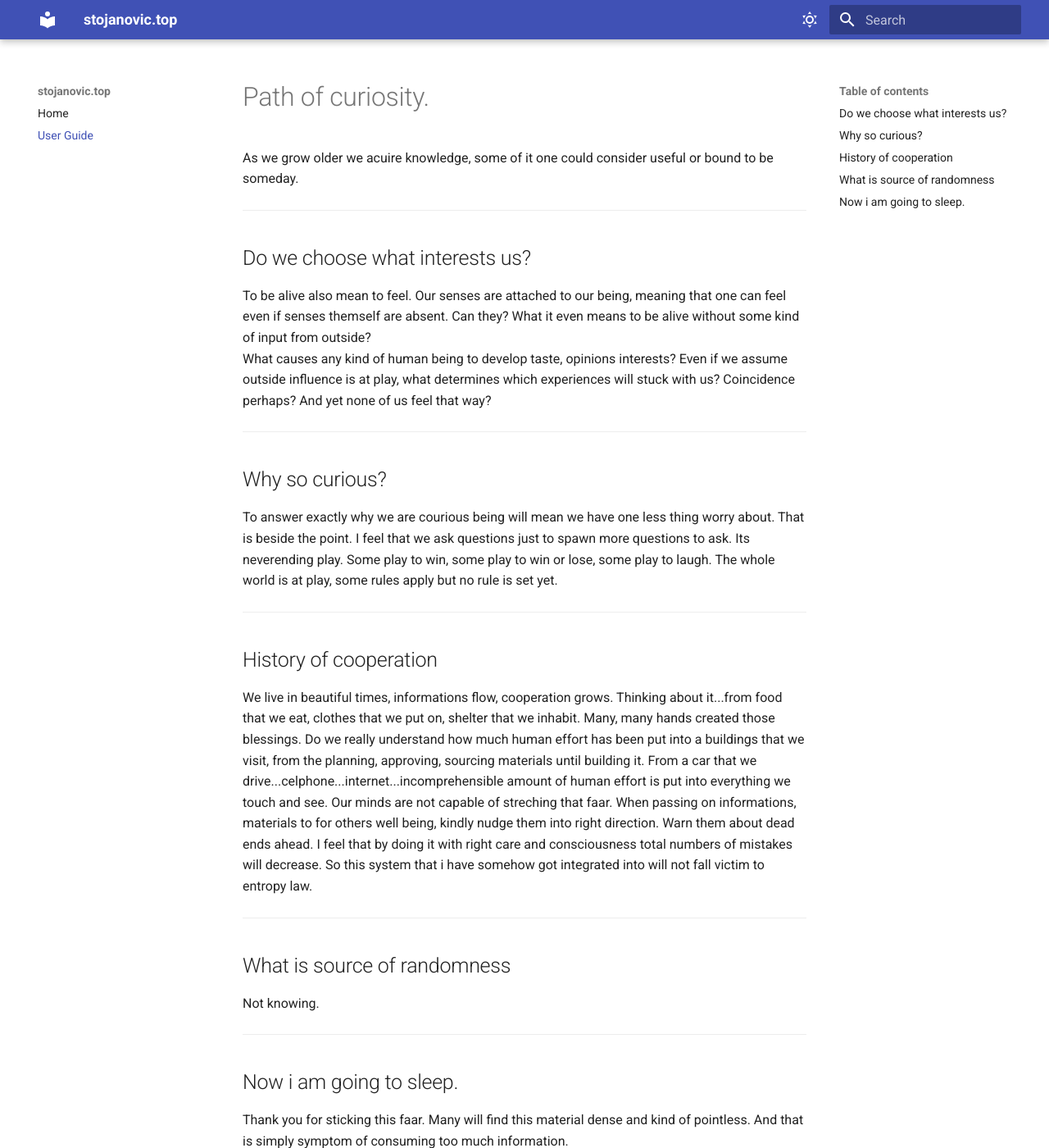
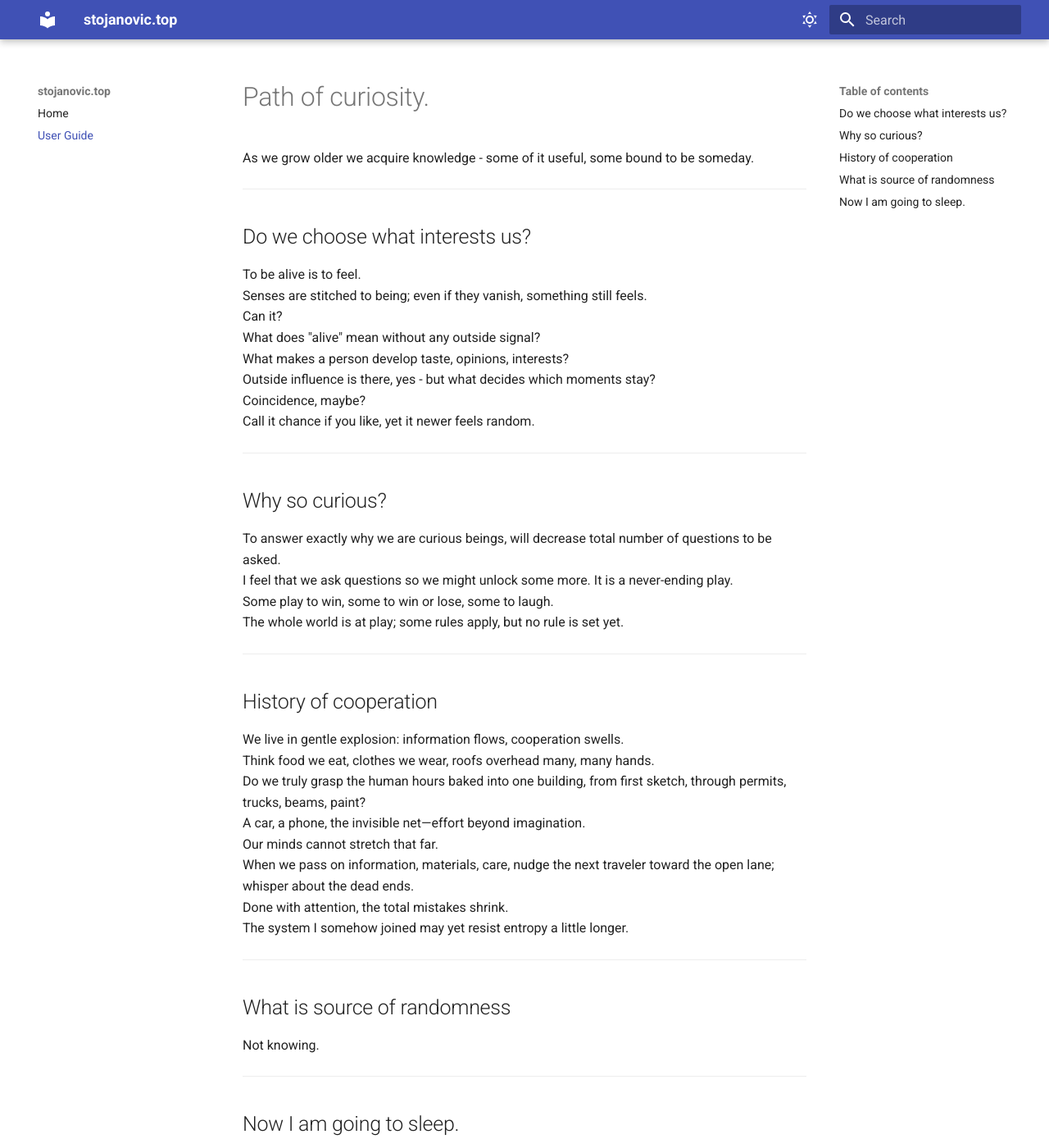
Before and after one commit to ratsstuben-germering/stojanovic.top, an MkDocs documentation site: the page built from material_for_markdown/STATIC/docs/user-guide.md, in a window 1280 px wide and 1400 px high. Shown: the whole window at 82% size. Built offline with MkDocs 1.6.1 and Material for MkDocs 9.7.7, drawn with Linux system fonts in a browser that asks for light colours; some of the changed text lies outside the part shown.

Commit message:
j 6.17.2-arch1-1 Fri Oct 17 12:21:29 AM CEST 2025

```diff
--- a/material_for_markdown/STATIC/docs/user-guide.md
+++ b/material_for_markdown/STATIC/docs/user-guide.md
@@ -1,25 +1,42 @@
 # Path of curiosity.
 
-As we grow older we acuire knowledge, some of it one could consider useful or bound to be someday.
+As we grow older we acquire knowledge - some of it useful, some bound to be someday.
 
 ---
 
 ## Do we choose what interests us?
 
-To be alive also mean to feel. Our senses are attached to our being, meaning that one can feel even if senses themself are absent. Can they? What it even means to be alive without some kind of input from outside?
-What causes any kind of human being to develop taste, opinions interests? Even if we assume outside influence is at play, what determines which experiences will stuck with us? Coincidence perhaps? And yet none of us feel that way?
+To be alive is to feel.
+Senses are stitched to being; even if they vanish, something still feels.
+Can it?
+What does "alive" mean without any outside signal?
+What makes a person develop taste, opinions, interests?
+Outside influence is there, yes - but what decides which moments stay?
+Coincidence, maybe?
+Call it chance if you like, yet it newer feels random.
 
 ---
 
 ## Why so curious?
 
-To answer exactly why we are courious being will mean we have one less thing worry about. That is beside the point. I feel that we ask questions just to spawn more questions to ask. Its neverending play. Some play to win, some play to win or lose, some play to laugh. The whole world is at play, some rules apply but no rule is set yet.
+To answer exactly why we are curious beings, will decrease total number of questions to be asked.
+I feel that we ask questions so we might unlock some more.
+It is a never-ending play.
+Some play to win, some to win or lose, some to laugh.
+The whole world is at play; some rules apply, but no rule is set yet.
 
 ---
 
 ## History of cooperation
 
-We live in beautiful times, informations flow, cooperation grows. Thinking about it...from food that we eat, clothes that we put on, shelter that we inhabit. Many, many hands created those blessings. Do we really understand how much human effort has been put into a buildings that we visit, from the planning, approving, sourcing materials until building it. From a car that we drive...celphone...internet...incomprehensible amount of human effort is put into everything we touch and see. Our minds are not capable of streching that faar. When passing on informations, materials to for others well being, kindly nudge them into right direction. Warn them about dead ends ahead. I feel that by doing it with right care and consciousness total numbers of mistakes will decrease. So this system that i have somehow got integrated into will not fall victim to entropy law.
+We live in gentle explosion: information flows, cooperation swells.
+Think food we eat, clothes we wear, roofs overhead many, many hands.
+Do we truly grasp the human hours baked into one building, from first sketch, through permits, trucks, beams, paint?
+A car, a phone, the invisible net—effort beyond imagination.
+Our minds cannot stretch that far.
+When we pass on information, materials, care, nudge the next traveler toward the open lane; whisper about the dead ends.
+Done with attention, the total mistakes shrink.
+The system I somehow joined may yet resist entropy a little longer.
 
 ---
 
@@ -29,8 +46,8 @@ Not knowing.
 
 ---
 
-## Now i am going to sleep.
+## Now I am going to sleep.
 
-Thank you for sticking this faar. Many will find this material dense and kind of pointless. And that is simply symptom of consuming too much information.
-
----
+Thank you for sticking this far.
+Many will find this material dense and kind of pointless.
+That is simply a symptom of consuming too much information.
```
